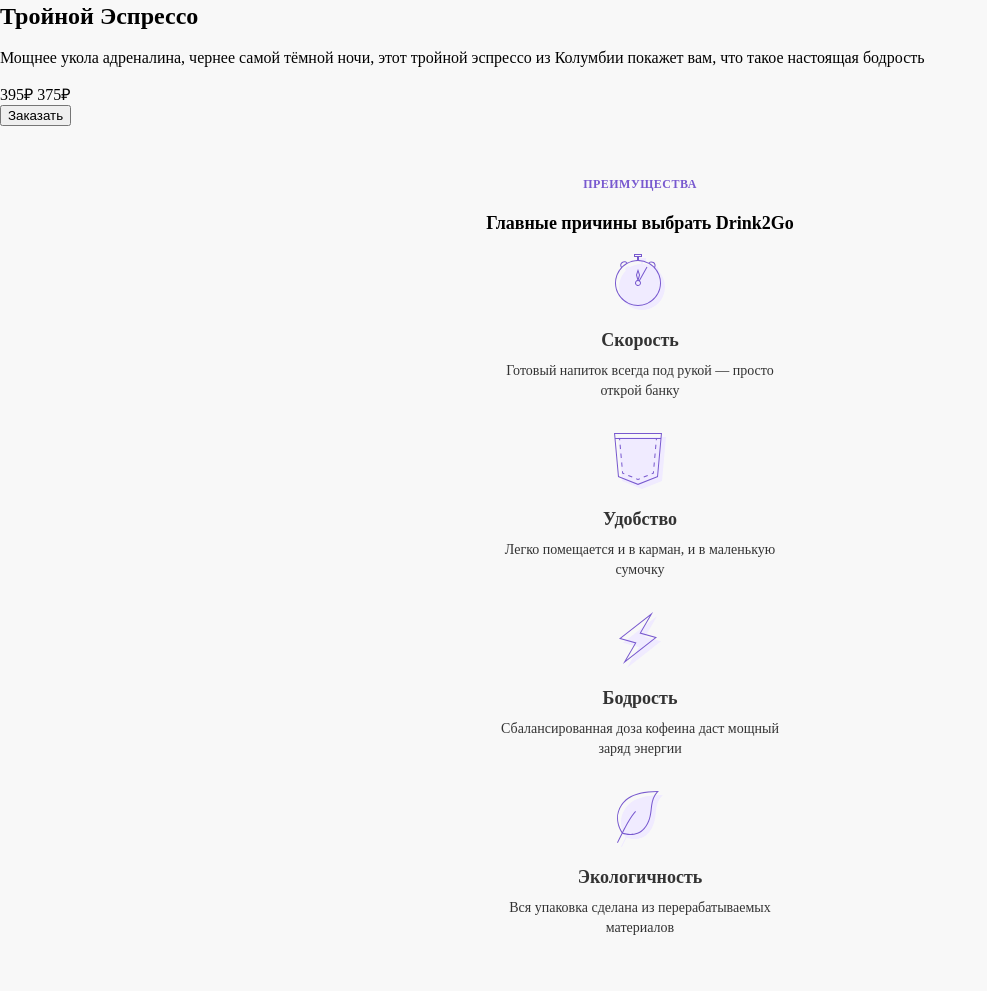
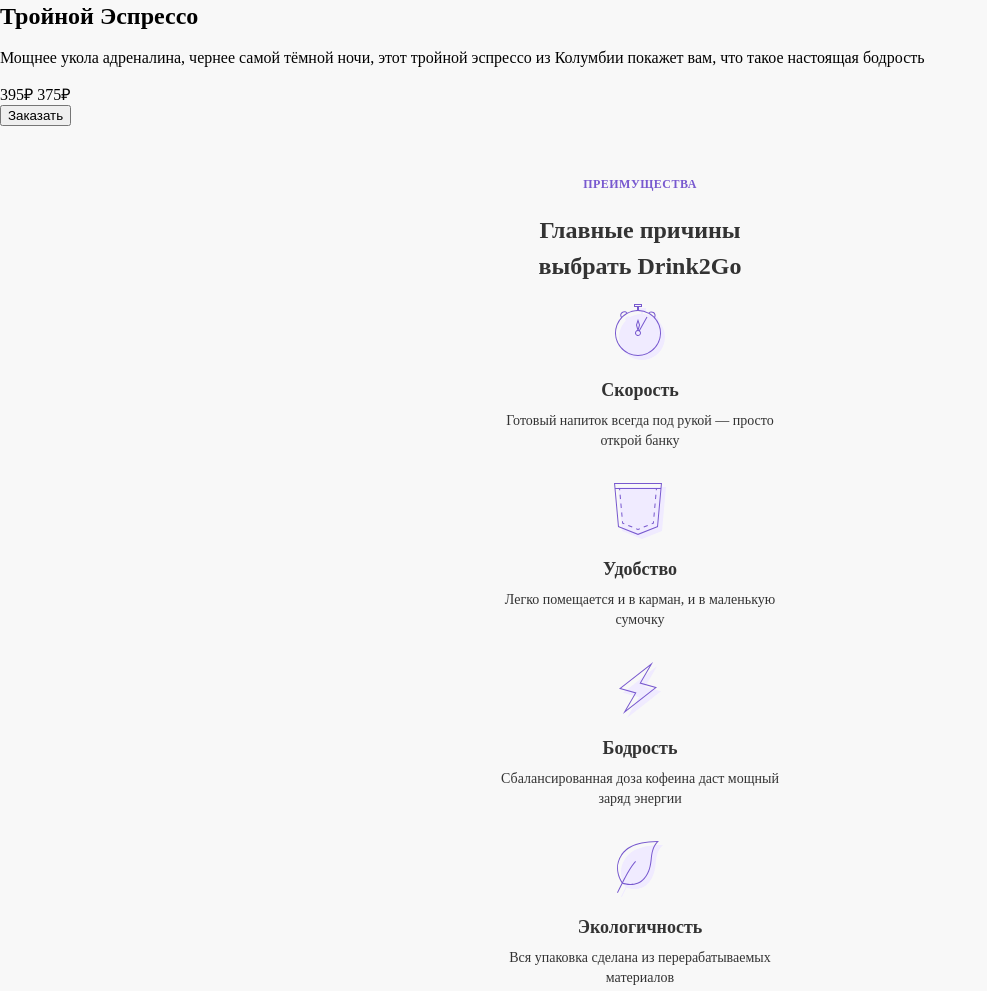
Before and after one commit to flarmn/Drink2Go, a website: page source/index.html in a window 1280 px wide. Shown: the part 1237-2228 px from the top of the page, without its empty margins (0-987 px from the left). Drawn offline with nearby package versions, Linux system fonts and the light colour scheme; files that its build step writes are made by us from their sources; a web font is replaced by a local one.

Commit message:
Исправил переметры заголовка в блоке "Преимущества"

```diff
--- a/source/styles/blocks/advantages.scss
+++ b/source/styles/blocks/advantages.scss
@@ -1,34 +1,21 @@
 .advantages {
   display: flex;
   flex-direction: column;
-  xxbackground-color: red;
+  width: 280px;
+  margin:auto;
 
-/*
-  .advatages__bage {
+  .advatages__heading {
     font-family: "Montserrat Bold";
-    font-size: 12px;
+    font-size: 24px;
     font-weight: 700;
-    line-height: 16px;
-    letter-spacing: 0.04em;
+    line-height: 36px;
     text-align: center;
-    color: #7859CF;
-    margin-top: 50px;
-  }
-*/
-  .advatages__heading {
-    //styleName: Heading3 Mobile;
-    font-family: "Montserrat Bold";
-    font-size: 18px;
-    font-weight: 700;
-    line-height: 32px;
-    text-align: center;
+    color: #333333;
   }
 
   .advatages-list {
     display: flex;
     flex-direction: column;
-    xxbackground-color: green;
-    xxjustify-content: center;
     align-items: center;
   }
 }
@@ -37,7 +24,6 @@
   display: flex;
   flex-direction: column;
   align-items: center;
-  xxbackground-color: orange;
   width: 280px;
   margin-bottom: 32px;
 
```
